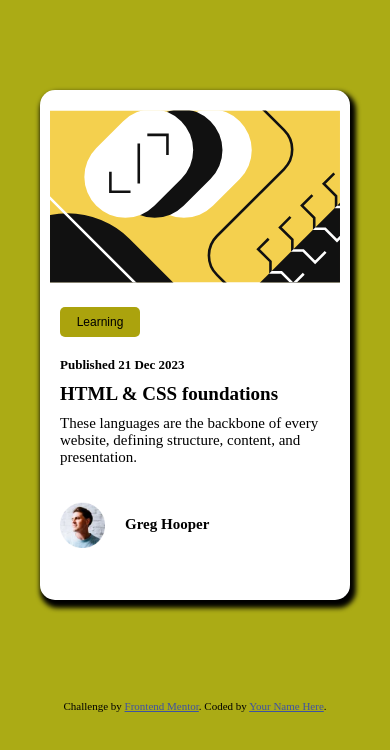
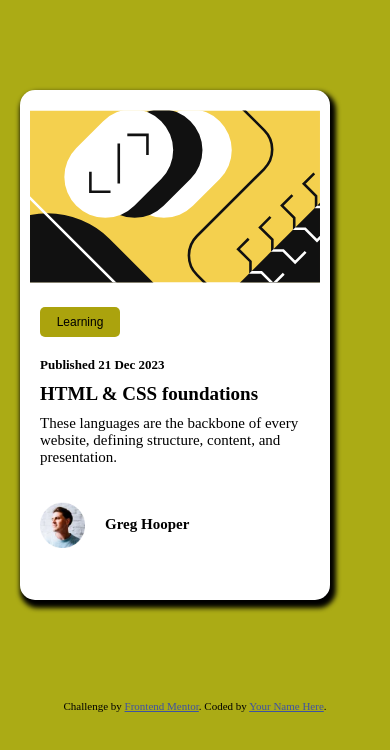
Before and after one commit to LarryMiles001/blog, a plain HTML site: page index.html in a window 390 px wide. Drawn offline with Linux system fonts and the light colour scheme.

Commit message:
Add files via upload

```diff
--- a/style.css
+++ b/style.css
@@ -82,7 +82,7 @@ p{
     }
     section{
         width: 310px;
-        margin: 90px 10px 100px 40px;
+        margin: 90px 0 100px 20px;
         height: 510px;
     }
 
```
